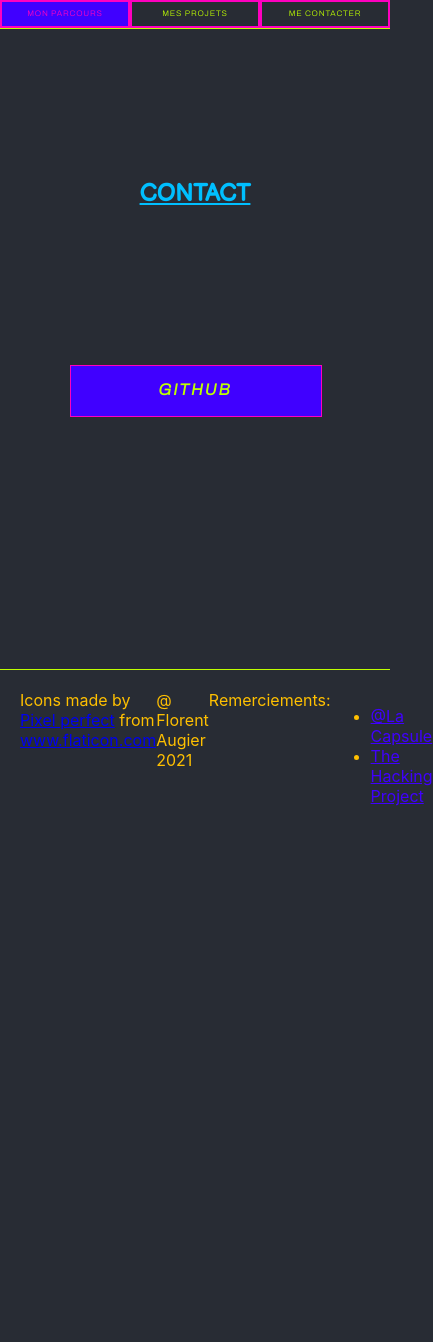
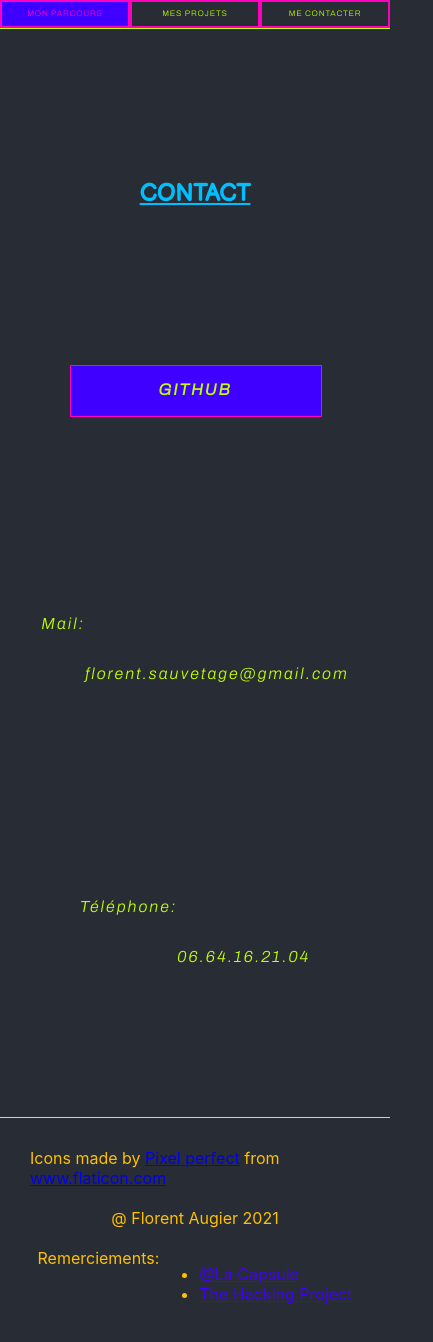
Before and after one commit to florent-augier/my-portfolio, a React (Create React App) app: page /contact in a window 390 px wide. Shown: the top 1342 px of the page, 433 px wide, since content can reach past the window. Before the commit the page ends 844 px from the top, so only its background shows below. Built offline with nearby package versions, Linux system fonts and the light colour scheme.

Commit message:
Feat(Contact): add content

```diff
--- a/src/components/Footer.css
+++ b/src/components/Footer.css
@@ -26,3 +26,13 @@
   justify-content: center;
   color: var(--orange);
 }
+
+@media (max-width: 480px) {
+  .gridFooter {
+    grid-template-columns: auto;
+    margin-bottom: 20px;
+  }
+  .gridItem {
+    padding: 10px;
+  }
+}
--- a/src/components/Footer.js
+++ b/src/components/Footer.js
@@ -25,7 +25,6 @@ export default function Footer() {
           Remerciements:
           <ul>
             <li>
-              {" "}
               <a
                 href="https://www.lacapsule.academy/"
                 style={{ color: "var(--blue)" }}
@@ -34,7 +33,6 @@ export default function Footer() {
               </a>
             </li>
             <li>
-              {" "}
               <a
                 href="https://www.thehackingproject.org/"
                 style={{ color: "var(--blue)" }}
--- a/src/screens/Contact.js
+++ b/src/screens/Contact.js
@@ -23,6 +23,7 @@ export default function Contact() {
         <div className="bodySectionScreen">
           {/* Mes liens*/}
           <div style={{ display: "flex", justifyContent: "center" }}>
+            <a href="https://github.com/florent-augier">
               <div
                 className="btn btn-two"
                 onMouseEnter={(e) => jumpLetters(e)}
@@ -38,6 +39,29 @@ export default function Contact() {
                 />
                 <span ref={githubText}>GITHUB</span>
               </div>
+            </a>
+          </div>
+          <div
+            style={{
+              display: "flex",
+              justifyContent: "center",
+              alignContent: "center",
+              marginTop: "200px",
+            }}
+          >
+            Mail:
+            <p style={{ marginTop: "50px" }}>florent.sauvetage@gmail.com</p>
+          </div>
+          <div
+            style={{
+              display: "flex",
+              justifyContent: "center",
+              alignContent: "center",
+              marginTop: "200px",
+            }}
+          >
+            Téléphone:
+            <p style={{ marginTop: "50px" }}>06.64.16.21.04</p>
           </div>
         </div>
       </div>
```
Lines whose indentation alone changed are shown as unchanged.
